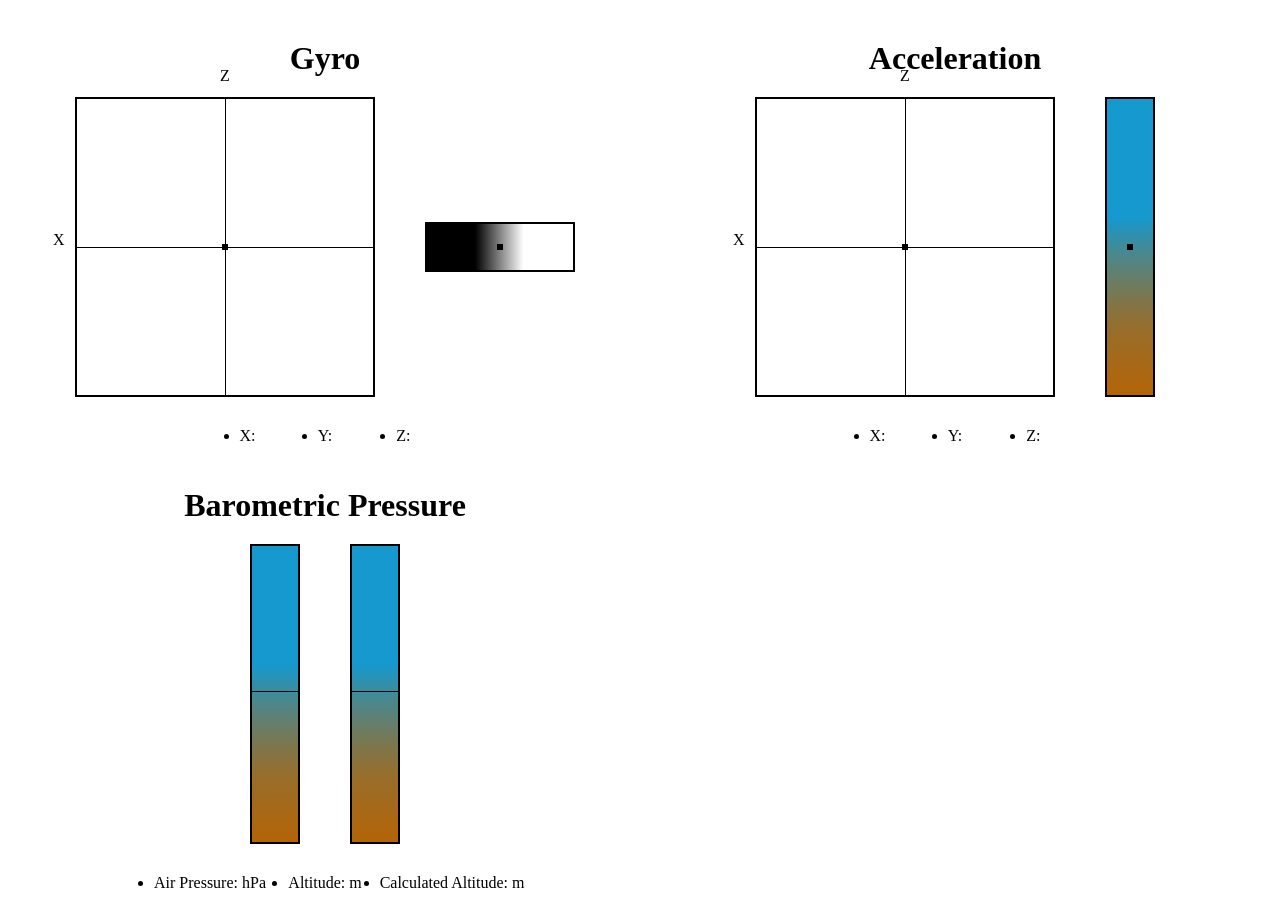
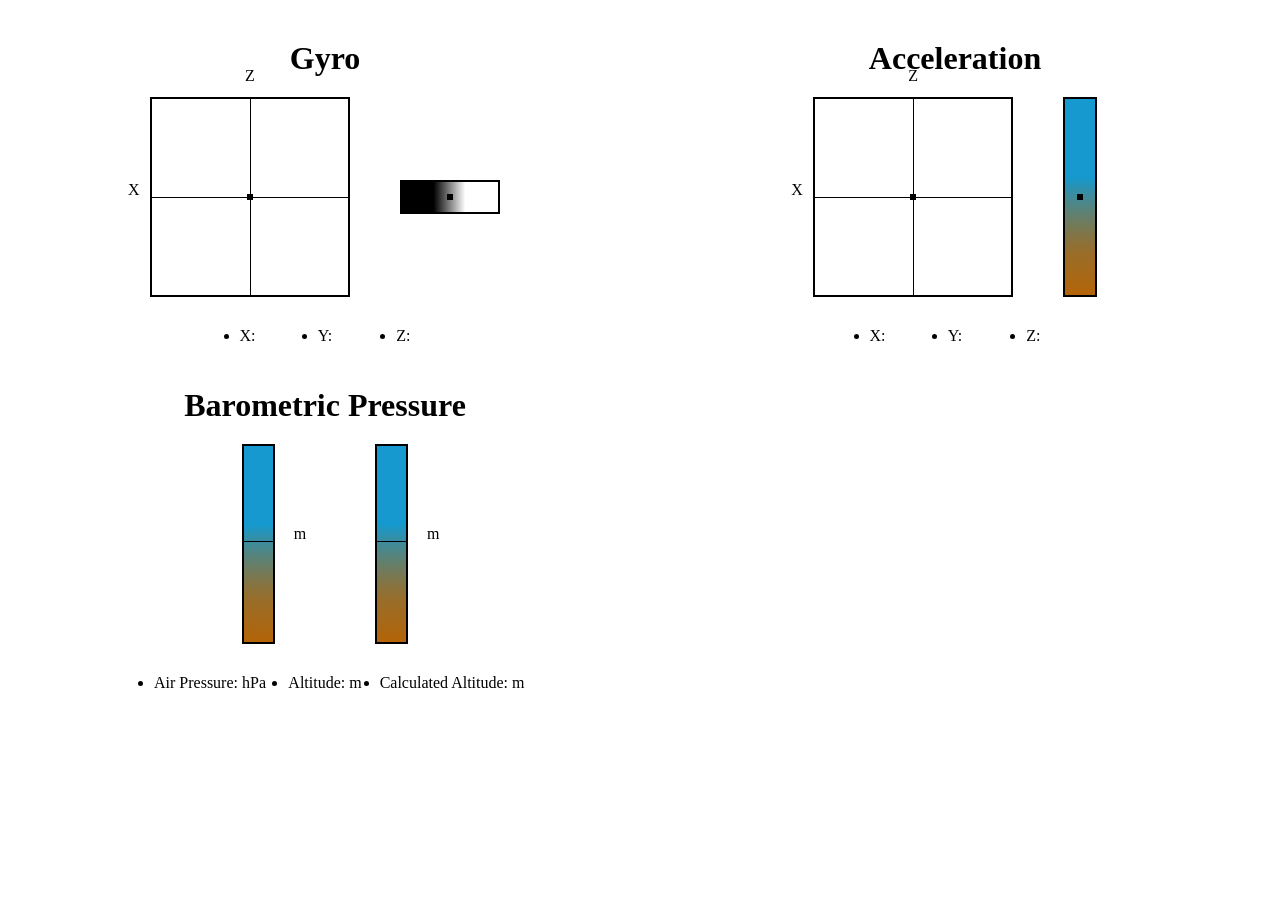
Before and after one commit to NG-AF/ng-webserver, a React (Create React App) app in the folder client/: page / in a window 1280 px wide. After the commit the page ends 800 px from the top, so only its background shows below. Built offline with nearby package versions, Linux system fonts and the light colour scheme; no server answers.

Commit message:
add visBoxSize var to easily update viewbox size, add inline css to update visuals on visualizer

```diff
--- a/client/src/App.css
+++ b/client/src/App.css
@@ -39,8 +39,8 @@ for such a notice.
   gap: 50px;
 }
 .App .gyro .gyroDataVisualization .gyroXZ {
-  width: 300px;
-  height: 300px;
+  width: 200px;
+  height: 200px;
   border: 2px black solid;
   position: relative;
   transition: 0.05s ease;
@@ -61,7 +61,7 @@ for such a notice.
 .App .gyro .gyroDataVisualization .gyroXZ p.x::after {
   position: absolute;
   content: "";
-  width: 300px;
+  width: 200px;
   height: 1px;
   background: #000;
   left: 22px;
@@ -75,15 +75,15 @@ for such a notice.
 .App .gyro .gyroDataVisualization .gyroXZ p.z::after {
   position: absolute;
   content: "";
-  height: 300px;
+  height: 200px;
   width: 1px;
   background: #000;
   left: 5px;
   top: 30px;
 }
 .App .gyro .gyroDataVisualization .gyroY {
-  width: 150px;
-  height: 50px;
+  width: 100px;
+  height: 33.3333333333px;
   border: 2px black solid;
   position: relative;
   transition: 0.05s ease;
@@ -132,8 +132,8 @@ for such a notice.
   gap: 50px;
 }
 .App .accel .accelDataVisualization .accelXZ {
-  width: 300px;
-  height: 300px;
+  width: 200px;
+  height: 200px;
   border: 2px black solid;
   position: relative;
   transition: 0.05s ease;
@@ -146,7 +146,7 @@ for such a notice.
 .App .accel .accelDataVisualization .accelXZ p.x::after {
   position: absolute;
   content: "";
-  width: 300px;
+  width: 200px;
   height: 1px;
   background: #000;
   left: 22px;
@@ -160,7 +160,7 @@ for such a notice.
 .App .accel .accelDataVisualization .accelXZ p.z::after {
   position: absolute;
   content: "";
-  height: 300px;
+  height: 200px;
   width: 1px;
   background: #000;
   left: 5px;
@@ -175,8 +175,8 @@ for such a notice.
   background: #000;
 }
 .App .accel .accelDataVisualization .accelY {
-  height: 300px;
-  width: 50px;
+  height: 200px;
+  width: 33.3333333333px;
   border: 2px black solid;
   position: relative;
   transition: 0.05s ease;
@@ -222,11 +222,11 @@ for such a notice.
   flex-direction: row;
   justify-content: center;
   align-items: center;
-  gap: 50px;
+  gap: 100px;
 }
 .App .bmp .altDataVisualization .alt, .App .bmp .altDataVisualization .calcAlt {
-  width: 50px;
-  height: 300px;
+  width: 33.3333333333px;
+  height: 200px;
   border: 2px black solid;
   position: relative;
   transition: 0.05s ease;
@@ -239,6 +239,12 @@ for such a notice.
   top: calc(50% - 3px);
   left: 0px;
   background: #000;
+}
+.App .bmp .altDataVisualization .alt .centerLine p, .App .bmp .altDataVisualization .calcAlt .centerLine p {
+  position: absolute;
+  font-size: 16px;
+  top: -16px;
+  left: 50px;
 }
 .App .bmp ul {
   display: flex;
--- a/client/src/App.jsx
+++ b/client/src/App.jsx
@@ -22,6 +22,8 @@ function scale(number, inMin, inMax, outMin, outMax) {
 	return ((number - inMin) * (outMax - outMin)) / (inMax - inMin) + outMin;
 }
 
+const visBoxSize = 98;
+
 export default function App() {
 	//TODO: Remove this
 	//const [message, setMessage] = useState("");
@@ -39,7 +41,8 @@ export default function App() {
 		socket.on("rSensorData", (data) => {
 			setGyro(data.gyro);
 			setAccel(data.accel);
-			setBmp(data.bmp);
+			//TODO: Remove comment after bmp is implemented
+			//setBmp(data.bmp);
 		});
 		// eslint-disable-next-line react-hooks/exhaustive-deps
 	}, [socket]);
@@ -62,8 +65,8 @@ export default function App() {
 							className="centerDot cdGyroXZ"
 							style={{
 								transform: `translateX(${
-									scale(gyro.z, -286, 286, -125, 125) * -1
-								}px) translateY(${scale(gyro.x, -286, 286, -125, 125) * -1}px)`,
+									scale(gyro.z, -286, 286, -(visBoxSize-12), (visBoxSize-12)) * -1
+								}px) translateY(${scale(gyro.x, -286, 286, -(visBoxSize-12), (visBoxSize-12)) * -1}px)`,
 							}}
 						></div>
 					</div>
@@ -97,7 +100,7 @@ export default function App() {
 									2,
 									-148,
 									148
-								)}px) translateY(${scale(accel.z, -2, 2, -148, 148)}px)`,
+								)}px) translateY(${scale(accel.z, -2, 2, -visBoxSize, visBoxSize)}px)`,
 							}}
 						></div>
 					</div>
@@ -106,7 +109,7 @@ export default function App() {
 							className="centerDot cdAccelY"
 							style={{
 								transform: `translateY(${
-									scale(accel.y, -2, 2, -148, 148) * -1
+									scale(accel.y, -2, 2, -visBoxSize, visBoxSize) * -1
 								}px)`,
 							}}
 						></div>
@@ -127,23 +130,27 @@ export default function App() {
 				<div className="altDataVisualization">
 					<div className="alt">
 						<div
-							className="centerLine"
+							className="centerLine a"
 							style={{
 								transform: `translateY(${
-									scale(bmp.accel, 0, 1500, -148, 148) * -1
+									scale(bmp.accel, 0, 1500, -visBoxSize, visBoxSize)
 								}px)`,
 							}}
-						></div>
+						>
+							<p>{bmp.a} m</p>
+						</div>
 					</div>
 					<div className="calcAlt">
 						<div
-							className="centerLine"
+							className="centerLine ca"
 							style={{
-								transform: `translateY(${
-									scale(bmp.ca, 500, 2000, -148, 148) * -1
+								transform: `translateY( ${
+									scale(bmp.ca, 500, 2000, -visBoxSize, visBoxSize)
 								}px)`,
 							}}
-						></div>
+						>
+							<p>{bmp.ca} m</p>
+						</div>
 					</div>
 				</div>
 
--- a/client/src/App.scss
+++ b/client/src/App.scss
@@ -12,7 +12,7 @@ file in a relevant directory) where a recipient would be likely to look
 for such a notice.
 *************************************************************************/
 
-$visBoxSize: 300px;
+$visBoxSize: 200px;
 
 * {
 	margin: 0;
@@ -256,7 +256,7 @@ $visBoxSize: 300px;
 			flex-direction: row;
 			justify-content: center;
 			align-items: center;
-			gap: 50px;
+			gap: 100px;
 
 			.alt, .calcAlt {
 				width: calc($visBoxSize / 6);
@@ -273,6 +273,13 @@ $visBoxSize: 300px;
 					top: calc(50% - 3px);
 					left: 0px;
 					background: #000;
+
+					p {
+						position: absolute;
+						font-size: 16px;
+						top: -16px;
+						left: 50px;
+					}
 				}
 			}
 		}
```
Also changed, not shown: 1 other file (tests, documents, lock files or other folders).
